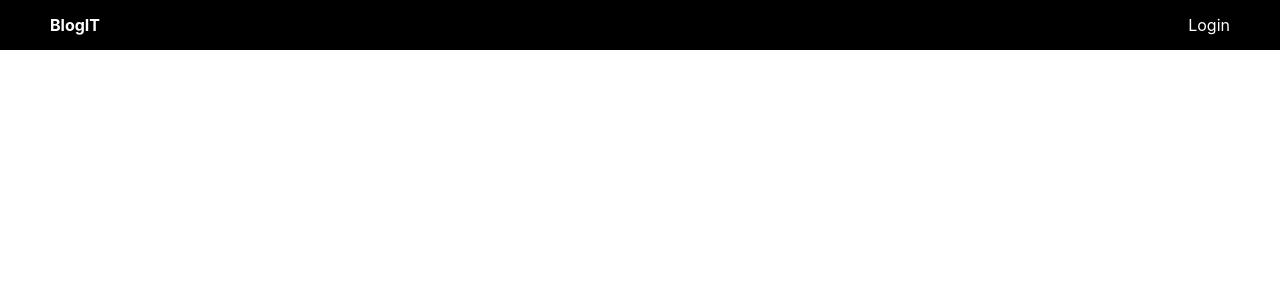
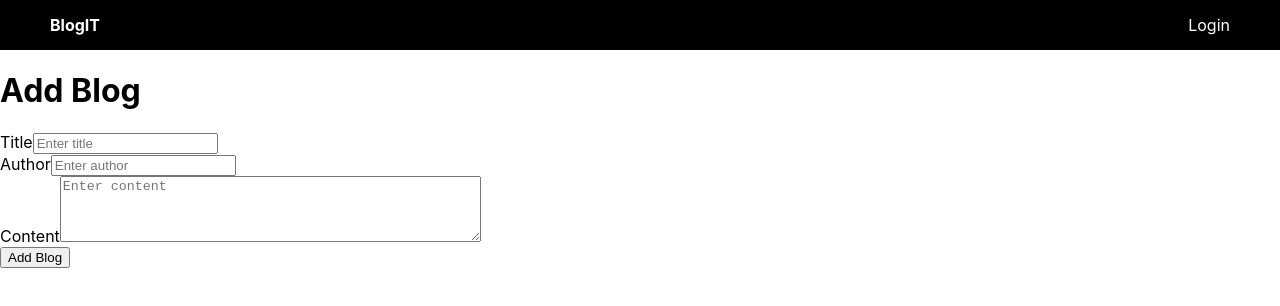
Before and after one commit to wolbek/Blog-React-Project, a React (Create React App) app: page /add-blog in a window 1280 px wide. Shown: the top 306 px of the page. Built offline with nearby package versions, Linux system fonts and the light colour scheme; no server answers.

Commit message:
Adding Blog Done. Going to start with Delete blog feature.

```diff
--- a/src/App.js
+++ b/src/App.js
@@ -10,12 +10,10 @@ function App() {
 
   const [blogs, setBlogs] = useState([]);
 
-
-
   //To set blogs on page load
   useEffect(()=>{
 
-    const getAllBlogs = async () => {
+    async function getAllBlogs() {
       const allBlogs = await api.get('/blogs');
       if(allBlogs.data){
         setBlogs(allBlogs.data['blogs']);
@@ -26,12 +24,18 @@ function App() {
 
   },[]);
 
+  //To add blog
+  async function addBlogHandler(blog) {
+    const response = await api.post('/add-blog',blog);
+    setBlogs([...blogs, blog]);
+  };
+
   return (
     <>
       <NavBar/>
       <Routes>
         <Route path='/' element={<BlogList blogs={blogs}/>}/>
-        <Route path='/add-blog' element={<AddBlog/>}/>
+        <Route path='/add-blog' element={<AddBlog addBlogHandler={addBlogHandler}/>}/>
         <Route path='/blog/:id' element={<BlogDetail/>}/>
       </Routes>
 
--- a/src/pages/AddBlog.js
+++ b/src/pages/AddBlog.js
@@ -1,8 +1,69 @@
 import './AddBlog.css';
+import { useState } from 'react';
+import { useNavigate } from 'react-router-dom';
 
-function AddBlog(){
+function AddBlog(props){
+    const navigate = useNavigate();
+
+    const [userInput, setUserInput] = useState({
+        title:'',
+        author:'',
+        content:''
+    });
+
+    function titleChangeHandler(event) {
+        setUserInput({
+            ...userInput,
+            title: event.target.value
+        })
+    }
+    function authorChangeHandler(event) {
+        setUserInput({
+            ...userInput,
+            author: event.target.value
+        })
+    }
+    function contentChangeHandler(event) {
+        setUserInput({
+            ...userInput,
+            content: event.target.value
+        })
+    }
+
+    function addBlog(){
+        if (userInput.title==='' || userInput.author==='' || userInput.content===''){
+            alert('All fields are mandatory');
+            return;
+        }
+        props.addBlogHandler(userInput);
+        setUserInput({
+            title:'',
+            author:'',
+            content:''
+        });
+
+        navigate('/');
+    }
+
     return (
         <>
+            <h1>Add Blog</h1>
+            <form onSubmit={addBlog}>
+                <div>
+                    <label>Title</label>
+                    <input type='text' name='title' placeholder='Enter title' onChange={titleChangeHandler} value={userInput.title}/>
+                </div>
+                <div>
+                    <label>Author</label>
+                    <input type='text' name='author' placeholder='Enter author' onChange={authorChangeHandler} value={userInput.author}/>
+                </div>
+                <div>
+                    <label>Content</label>
+                    <textarea type='text' name='content' placeholder='Enter content' onChange={contentChangeHandler} value={userInput.content} rows="4" cols="50"/>
+                </div>
+
+                <button type='submit'>Add Blog</button>
+            </form>
 
         </>
     );
--- a/src/pages/BlogList.js
+++ b/src/pages/BlogList.js
@@ -1,5 +1,6 @@
 import './BlogList.css';
 import BlogCard from '../components/BlogCard';
+import { Link } from 'react-router-dom';
 
 function BlogList(props){
 
@@ -12,6 +13,7 @@ function BlogList(props){
 
     return (
         <>
+            <Link to='/add-blog'><button type='submit'>Add Blog</button></Link>
             <div> {allblogs} </div>
         </>
     );
```
